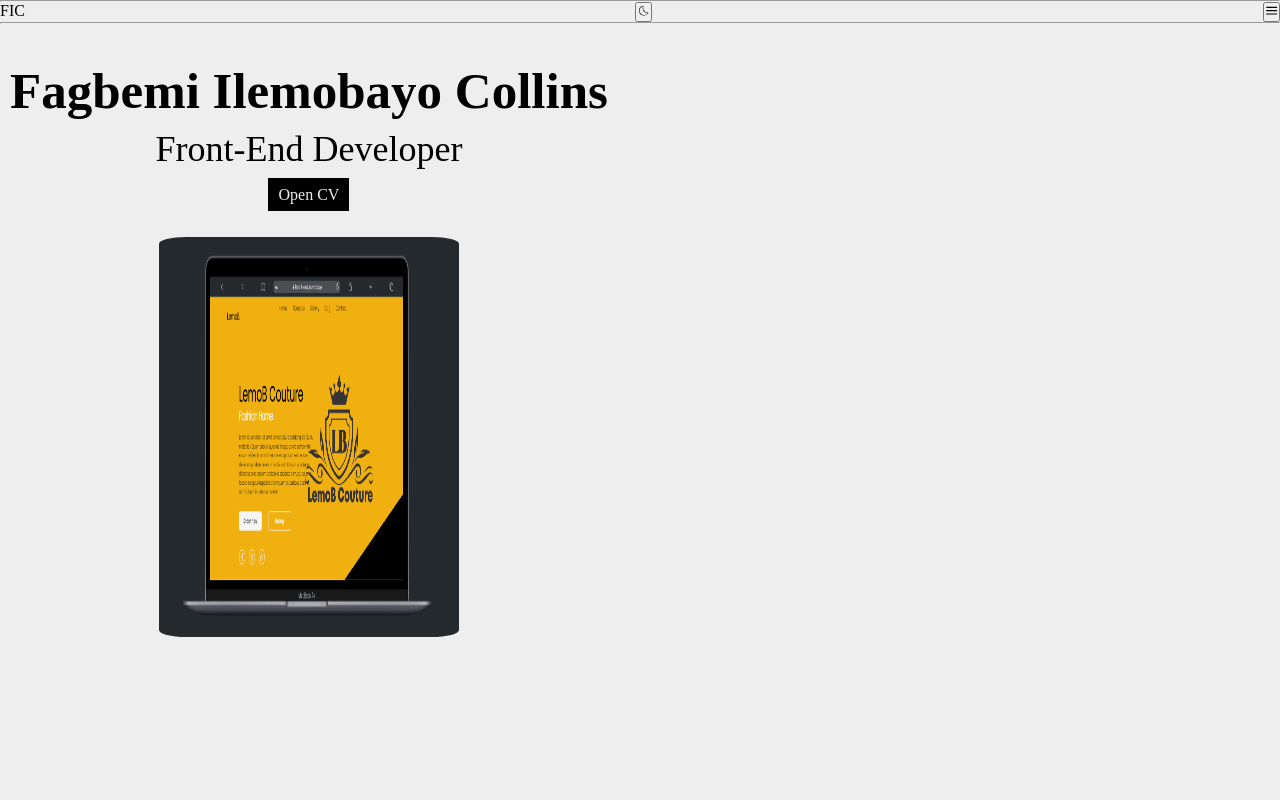
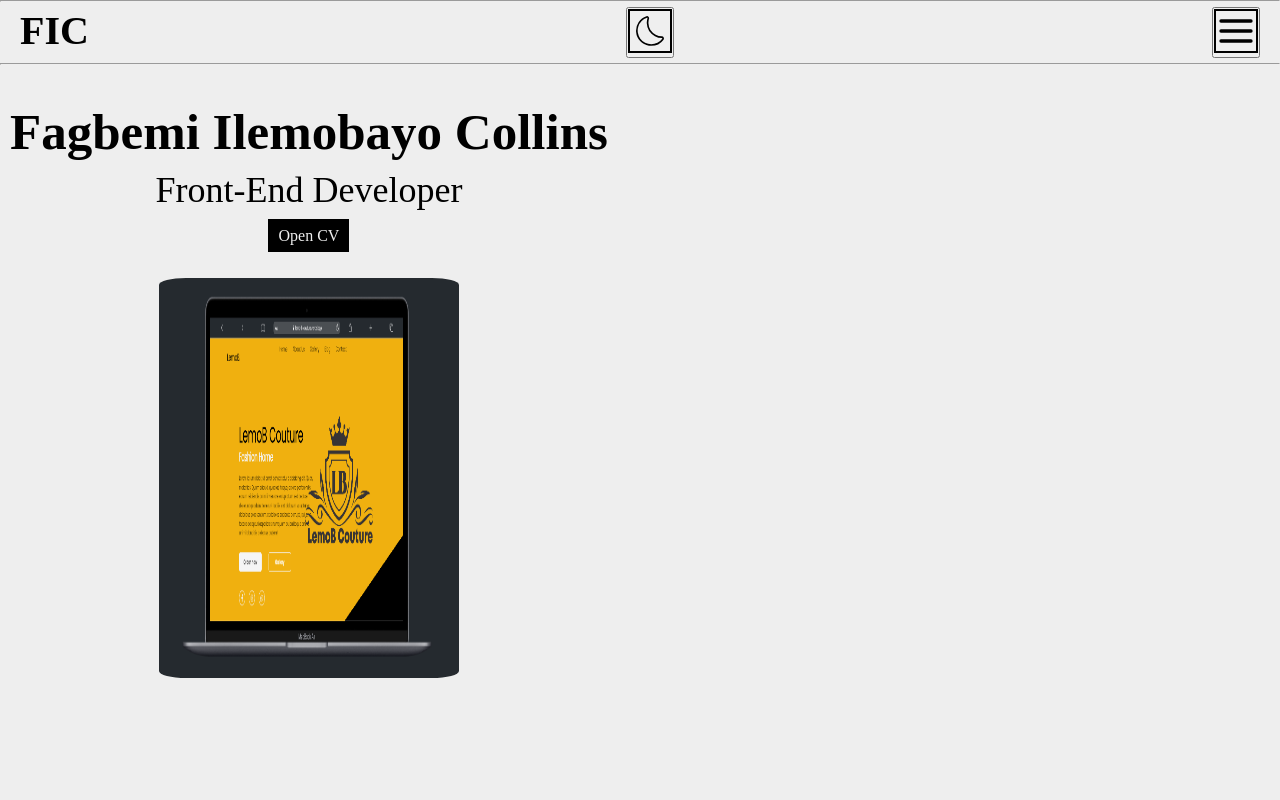
Before and after one commit to sirGentlejack/portfolio, a React (Create React App) app: page / in a window 1280 px wide. Shown: the top 800 px of the page. Built offline with nearby package versions, Linux system fonts and the light colour scheme.

Commit message:
navbar update

```diff
--- a/src/App.css
+++ b/src/App.css
@@ -39,6 +39,17 @@ body.dark-mode {
 .navbar{
   display: flex;
   justify-content: space-between;
+  padding: 5px 20px;
+}
+.logo{
+  font-size: 40px;
+  font-weight: 800;
+}
+.theme{
+  width: 40px;
+  height: 40px;
+  border: 2px solid var(--link-color);
+
 }
 
 .menu > li{
@@ -62,6 +73,11 @@ body.dark-mode {
 .menu-btn{
   visibility: visible;
   opacity: 1;
+  width: 40px;
+  height: 40px;
+
+  border: 2px solid var(--link-color);
+
 }
 nav {
   position: fixed;
--- a/src/components/Navbar.js
+++ b/src/components/Navbar.js
@@ -17,7 +17,7 @@ export default function Navbar({ darkMode, toggleDarkMode }) {
       <hr />
       <div className={`navbar ${darkMode ? "dark-mode" : "light-mode"}`}>
 
-          <a href="#">FIC</a>
+          <a href="#" className="logo">FIC</a>
           <nav ref={navRef}>
             <ul className="menu">
               <li>
@@ -48,10 +48,10 @@ export default function Navbar({ darkMode, toggleDarkMode }) {
           </nav>
 
           <button onClick={toggleDarkMode}>
-            {darkMode ? <CiLight /> : <CiDark />}
+            {darkMode ? <CiLight className="theme" /> : <CiDark className="theme"/>}
           </button>
-          <button className="menu-btn">
-            <FiMenu onClick={showNavbar} />
+          <button >
+            <FiMenu className="menu-btn" onClick={showNavbar} />
           </button>
 
       </div>
```
